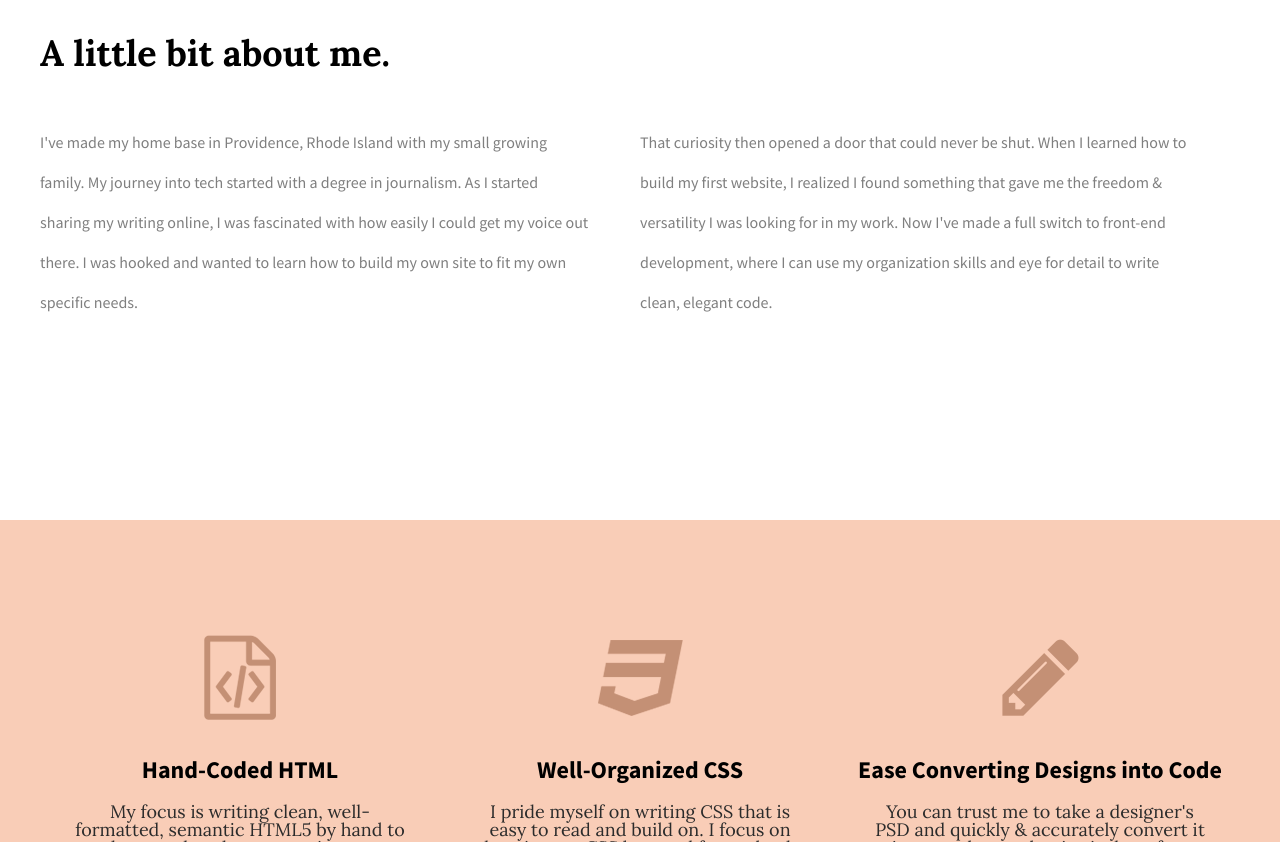
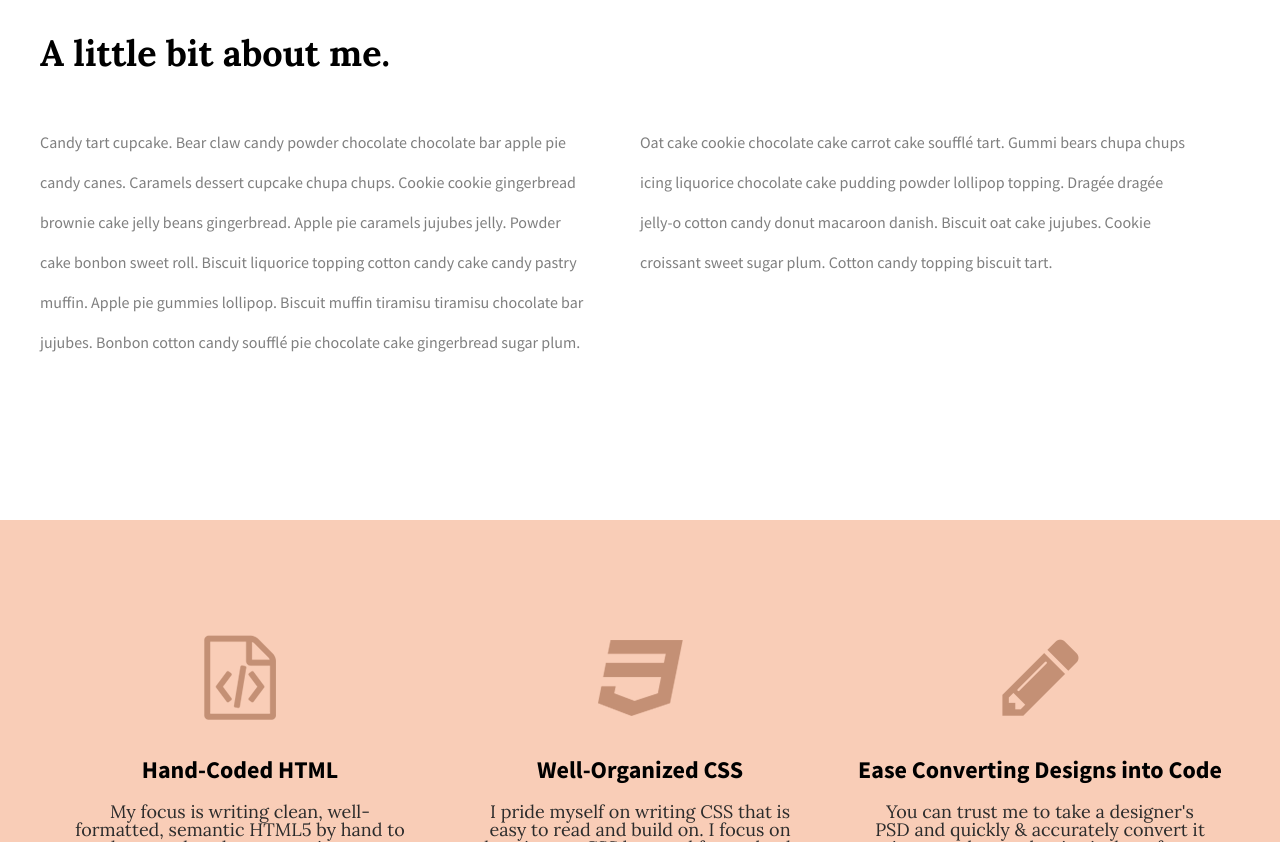
Before and after one commit to AndersonKA/my-site, a plain HTML site: page index.html in a window 1280 px wide. Shown: the part 880-1722 px from the top of the page. Drawn offline with Linux system fonts and the light colour scheme.

Commit message:
started personalizing

```diff
--- a/index.html
+++ b/index.html
@@ -1,7 +1,7 @@
 <!doctype html>
-<html>
+<html lang="en">
     <head>
-        <title>Jubilee Austin | Developer</title>
+        <title>Kae Anderson | Designer</title>
         <link rel="stylesheet" href="normalize.css">
         <link rel="stylesheet" href="main.css">
         <link href='https://fonts.googleapis.com/css?family=Source+Sans+Pro:400,700' rel='stylesheet' type='text/css'>
@@ -11,7 +11,7 @@
       <header>
         <div class="full-width">
           <div class="half-width">
-            <h1>Jubilee Austen</h1>
+            <h1>Kae Anderson</h1>
           </div>
           <div class="half-width">
             <nav>
@@ -24,24 +24,25 @@
           </div>
           <h2><span>Hi,</span> I'm a developer that loves clean &amp; elegant code.</h2>
         </div>
-
       </header>
       <main>
       <section id="about">
         <div class="full-width">
             <h2>A little bit about me.</h2>
           <div class="half-width">
-            <p>I've made my home base in Providence, Rhode Island with my small growing family.
-              My journey into tech started with a degree in journalism. As I started sharing my
-              writing online, I was fascinated with how easily I could get my voice out there.
-              I was hooked and wanted to learn how to build my own site to fit my own specific needs.</p>
+            <p>Candy tart cupcake. Bear claw candy powder chocolate chocolate bar
+              apple pie candy canes. Caramels dessert cupcake chupa chups. Cookie
+              cookie gingerbread brownie cake jelly beans gingerbread. Apple pie
+              caramels jujubes jelly. Powder cake bonbon sweet roll. Biscuit liquorice
+              topping cotton candy cake candy pastry muffin. Apple pie gummies lollipop.
+              Biscuit muffin tiramisu tiramisu chocolate bar jujubes. Bonbon cotton
+              candy soufflé pie chocolate cake gingerbread sugar plum.</p>
           </div>
           <div class="half-width">
-            <p>That curiosity then opened a door that could never be shut. When I learned how to
-              build my first website, I realized I found something that gave me the freedom &amp;
-              versatility I was looking for in my work. Now I've made a full switch to front-end
-              development, where I can use my organization skills and eye for detail to write clean,
-              elegant code.</p>
+            <p>Oat cake cookie chocolate cake carrot cake soufflé tart. Gummi bears chupa
+              chups icing liquorice chocolate cake pudding powder lollipop topping. Dragée
+              dragée jelly-o cotton candy donut macaroon danish. Biscuit oat cake jujubes.
+              Cookie croissant sweet sugar plum. Cotton candy topping biscuit tart.</p>
           </div>
         </div>
       </section>
```
